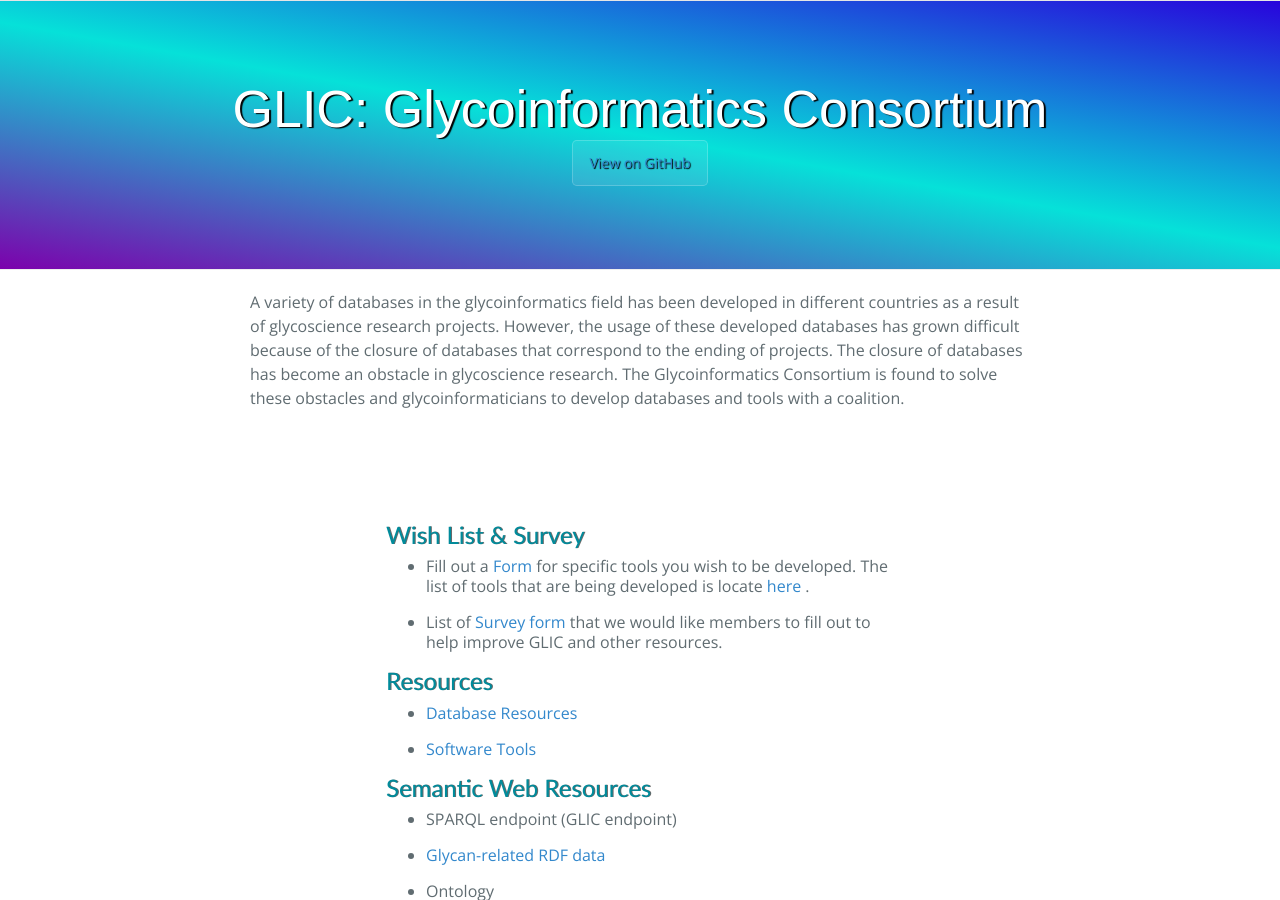
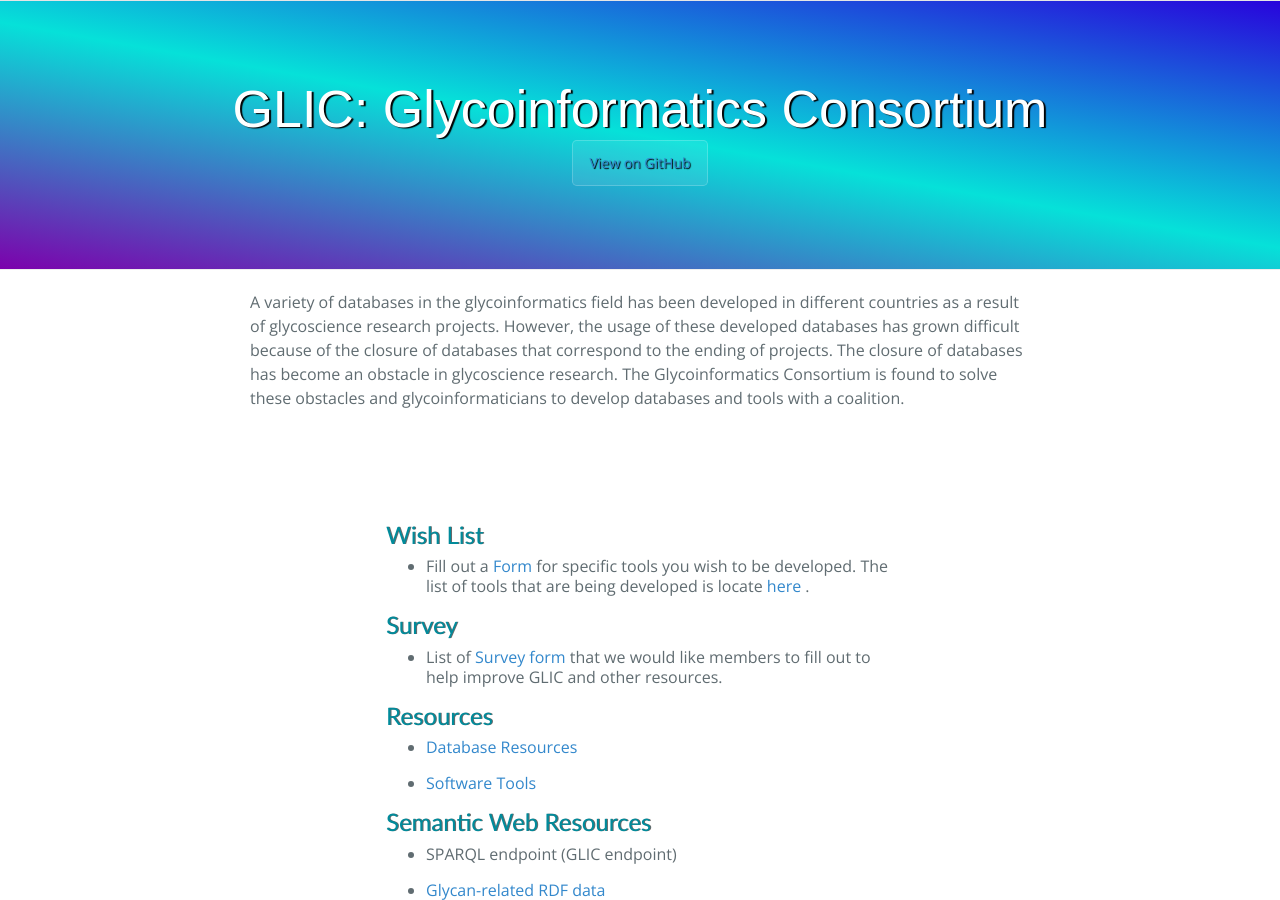
Before and after one commit to glycoinfo/www, a Jekyll site: the page built from index.md, in a window 1280 px wide and 900 px high. Built offline with Jekyll 4.4.1, drawn with Linux system fonts in a browser that asks for light colours; nearby versions of some CDN libraries; a script that is not in the unit is left out.

```diff
--- a/index.md
+++ b/index.md
@@ -3,10 +3,13 @@ title: Glycoinformatics Consortium (GLIC)
 layout: top
 ---
 
-### Wish List & Survey
+### Wish List
 
 * Fill out a [Form](http://glic.glycoinfo.org/wishList/)  for specific tools you wish to be developed.
 The list of tools that are being developed is locate [here](http://glic.glycoinfo.org/wishList/toolsList) .
+
+
+### Survey
 
 * List of [Survey form](http://glic.glycoinfo.org/survey)  that we would like members to fill out to help improve GLIC and other resources.
 
```
